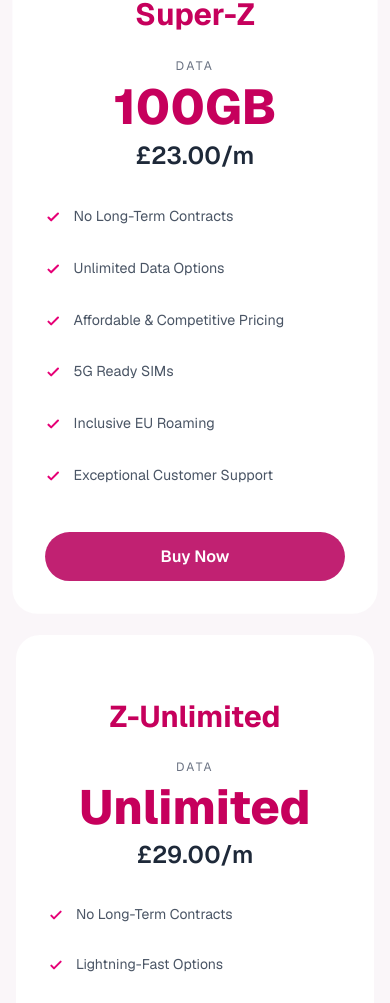
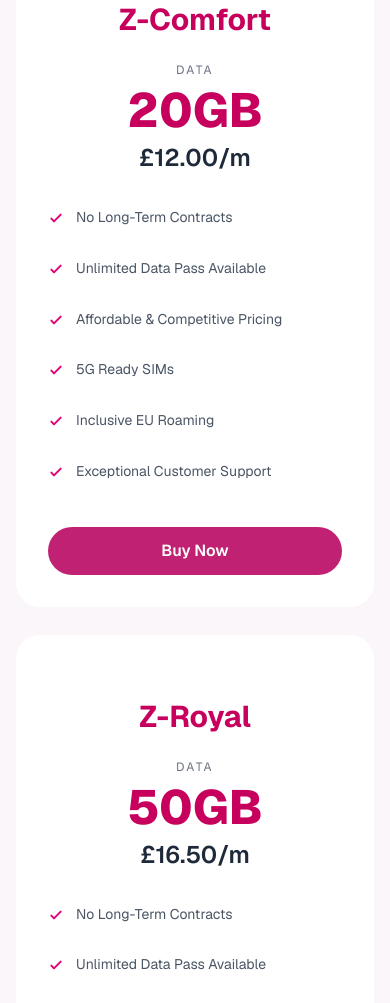
Before and after one commit to ZoikoGroup/zoikotelecom-reactNextTypeTail, a Next.js app: page /ee-mobile-plans in a window 390 px wide. Shown: the part 1647-2650 px from the top of the page. Built offline with nearby package versions, Linux system fonts and the light colour scheme.

Commit message:
doc 2, bug 1: 1.The price was not updating after changing it 30 days,12 months,24 months - FIXED(both ee mobile bundles and ee mobile broadband)

```diff
--- a/app/ee-mobile-plans/page.tsx
+++ b/app/ee-mobile-plans/page.tsx
@@ -52,6 +52,16 @@ function parsePrice(raw: string): number {
   return parseFloat(String(raw).replace(/[^0-9.]/g, "")) || 0;
 }
 
+interface Plan {
+  name: string;
+  data: string;
+  // Static price for single-price categories (roaming / voice & text).
+  price?: string;
+  // Duration-keyed price for categories with duration tabs (bundles / broadband).
+  prices?: Record<string, string>;
+  badge: string | false;
+  features: string[];
+}
 
 const categories = [
     "EE Mobile Bundles",
@@ -69,26 +79,70 @@ const durationTabsByCategory: Record<string, string[]> = {
 // SIM delivery type — applies to every SIM plan on this page.
 const simTypes = ["eSIM", "pSIM"];
 
-const plansData = {
+// Shared feature list for the bundle tiers.
+const BUNDLE_FEATURES = [
+    "No Long-Term Contracts",
+    "Unlimited Data Pass Available",
+    "Affordable & Competitive Pricing",
+    "5G Ready SIMs",
+    "Inclusive EU Roaming",
+    "Exceptional Customer Support",
+];
+
+// Shared feature list for the broadband tiers.
+const BROADBAND_FEATURES = [
+    "Unlimited Data Options",
+    "Nationwide 5G Coverage",
+    "Portable Wi-Fi Hotspot",
+    "Affordable Plans",
+    "Roaming Included",
+    "Free SIM & Free Delivery",
+];
+
+const plansData: Record<string, Plan[]> = {
+    // Ordered cheapest → most expensive.
     "EE Mobile Bundles": [
+        {
+            name: "Z-Essentials",
+            data: "10GB",
+            prices: {
+                "30 Days": "£11.50/m",
+                "12 Months": "£10.50/m",
+                "24 Months": "£9.50/m",
+            },
+            badge: false,
+            features: BUNDLE_FEATURES,
+        },
+        {
+            name: "Z-Comfort",
+            data: "20GB",
+            prices: {
+                "30 Days": "£13.50/m",
+                "12 Months": "£12.00/m",
+                "24 Months": "£11.00/m",
+            },
+            badge: false,
+            features: BUNDLE_FEATURES,
+        },
         {
             name: "Z-Royal",
             data: "50GB",
-            price: "£15.00/m",
+            prices: {
+                "30 Days": "£18.00/m",
+                "12 Months": "£16.50/m",
+                "24 Months": "£15.00/m",
+            },
             badge: false,
-            features: [
-                "No Long-Term Contracts",
-                "Unlimited Data Pass Available",
-                "Affordable & Competitive Pricing",
-                "5G Ready SIMs",
-                "Inclusive EU Roaming",
-                "Exceptional Customer Support",
-            ],
+            features: BUNDLE_FEATURES,
         },
         {
             name: "Super-Z",
             data: "100GB",
-            price: "£23.00/m",
+            prices: {
+                "30 Days": "£30.00/m",
+                "12 Months": "£27.50/m",
+                "24 Months": "£25.00/m",
+            },
             badge: "MOST POPULAR",
             features: [
                 "No Long-Term Contracts",
@@ -102,7 +156,11 @@ const plansData = {
         {
             name: "Z-Unlimited",
             data: "Unlimited",
-            price: "£29.00/m",
+            prices: {
+                "30 Days": "£35.00/m",
+                "12 Months": "£32.00/m",
+                "24 Months": "£29.00/m",
+            },
             badge: false,
             features: [
                 "No Long-Term Contracts",
@@ -115,48 +173,37 @@ const plansData = {
         },
     ],
 
+    // Ordered cheapest → most expensive.
     "EE Mobile Broadband Plans": [
         {
-            name: "ZB-Bliss",
-            data: "200GB",
-            price: "£30.00/m",
+            name: "ZB-Velocity",
+            data: "30GB",
+            prices: {
+                "12 Months": "£13.00/m",
+                "24 Months": "£12.00/m",
+            },
             badge: false,
-            features: [
-                "Unlimited Data Options",
-                "Nationwide 5G Coverage",
-                "Portable Wi-Fi Hotspot",
-                "Affordable Plans",
-                "Roaming Included",
-                "Free SIM & Free Delivery",
-            ],
+            features: BROADBAND_FEATURES,
         },
         {
             name: "ZB-Unlimited",
             data: "Unlimited",
-            price: "£16.50/m",
+            prices: {
+                "12 Months": "£16.50/m",
+                "24 Months": "£15.00/m",
+            },
             badge: false,
-            features: [
-                "Unlimited Data Options",
-                "Nationwide 5G Coverage",
-                "Portable Wi-Fi Hotspot",
-                "Affordable Plans",
-                "Roaming Included",
-                "Free SIM & Free Delivery",
-            ],
+            features: BROADBAND_FEATURES,
         },
         {
-            name: "ZB-Velocity",
-            data: "30GB",
-            price: "£13.00/m",
+            name: "ZB-Bliss",
+            data: "200GB",
+            prices: {
+                "12 Months": "£30.00/m",
+                "24 Months": "£27.00/m",
+            },
             badge: false,
-            features: [
-                "Unlimited Data Options",
-                "Nationwide 5G Coverage",
-                "Portable Wi-Fi Hotspot",
-                "Affordable Plans",
-                "Roaming Included",
-                "Free SIM & Free Delivery",
-            ],
+            features: BROADBAND_FEATURES,
         },
     ],
 
@@ -523,6 +570,7 @@ export default function page() {
     const [activeDuration, setActiveDuration] = useState("12 Months");
 
     // The plan whose SIM-type popup is currently open (null = closed).
+    // price is resolved for the active duration at the moment "Buy Now" is clicked.
     const [pendingPlan, setPendingPlan] = useState<{
         name: string;
         data: string;
@@ -530,21 +578,29 @@ export default function page() {
         features: string[];
     } | null>(null);
 
-    const currentPlans =
-        plansData[activeCategory as keyof typeof plansData];
+    const currentPlans = plansData[activeCategory];
 
     const [openZone, setOpenZone] = useState<number | null>(1);
 
     const router = useRouter();
 
-    // Buy Now just opens the SIM-type popup for the chosen plan.
-    const handleBuyNow = (plan: {
-        name: string;
-        data: string;
-        price: string;
-        features: string[];
-    }) => {
-        setPendingPlan(plan);
+    // Resolve the price to show/charge for a plan under the active duration.
+    // Duration-based categories read from plan.prices; others use plan.price.
+    const resolvePrice = (plan: Plan): string => {
+        if (plan.prices) {
+            return plan.prices[activeDuration] ?? Object.values(plan.prices)[0] ?? "";
+        }
+        return plan.price ?? "";
+    };
+
+    // Buy Now opens the SIM-type popup, capturing the current duration's price.
+    const handleBuyNow = (plan: Plan) => {
+        setPendingPlan({
+            name: plan.name,
+            data: plan.data,
+            price: resolvePrice(plan),
+            features: plan.features,
+        });
     };
 
     // Called from the popup once the user picks eSIM or pSIM.
@@ -729,7 +785,7 @@ export default function page() {
                                     </h2>
 
                                     <p className="mt-2 text-2xl font-semibold text-gray-800 dark:text-white">
-                                        {plan.price}
+                                        {resolvePrice(plan)}
                                     </p>
                                 </div>
 
```
